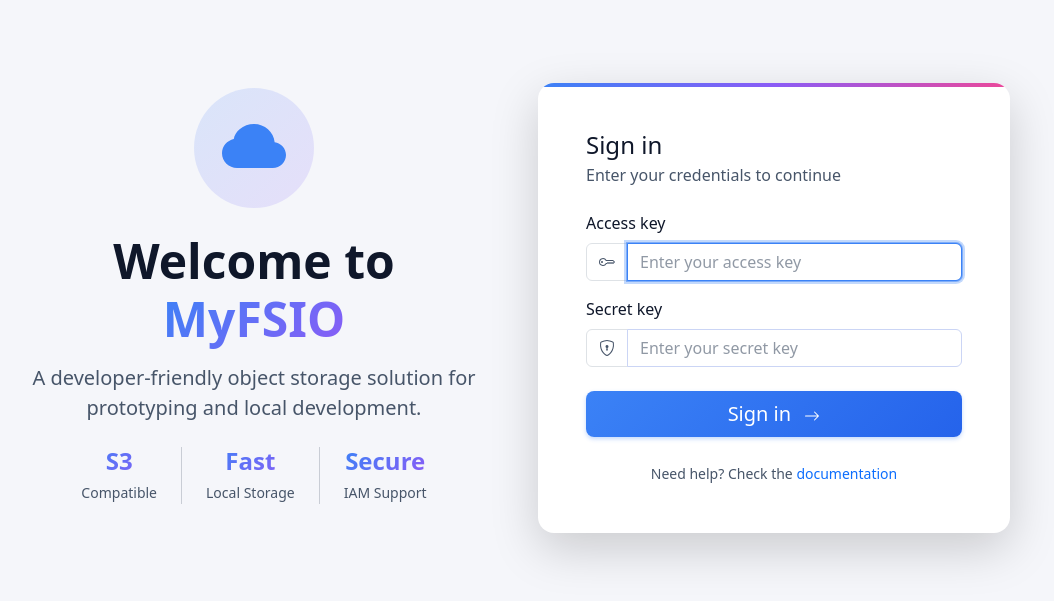
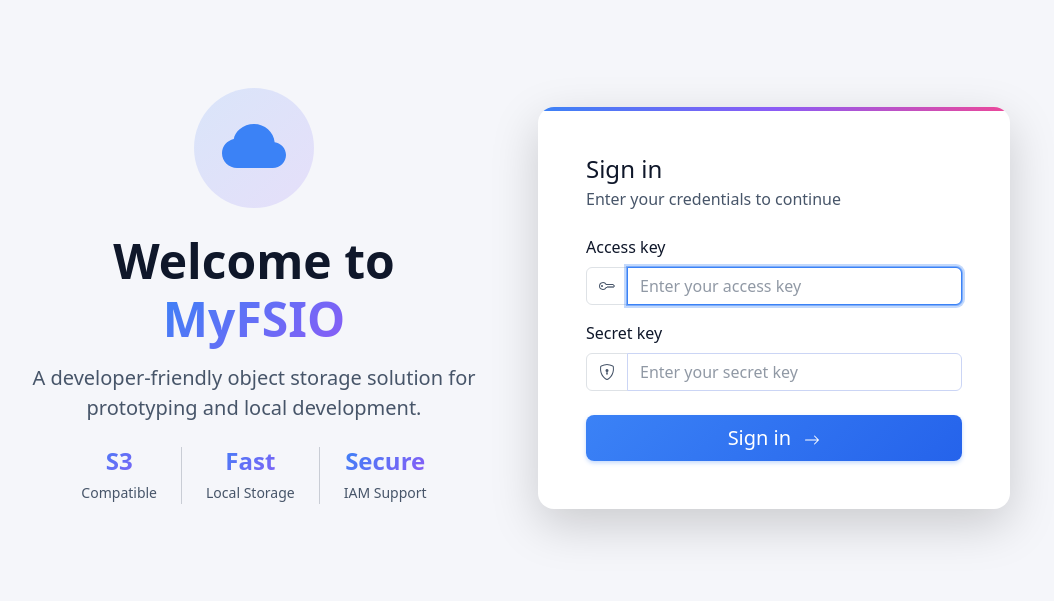
Before and after one commit to Kqjy/MyFSIO, a Flask app: page /ui/login in a window 1280 px wide. Shown: the top 601 px of the page, without its empty margins (126-1180 px from the left). Run offline with Flask 3, Linux system fonts and the light colour scheme; some libraries are stand-ins or nearby versions.

Commit message:
Remove the check out the documentation paragraph at login page

```diff
--- a/templates/login.html
+++ b/templates/login.html
@@ -73,9 +73,6 @@
             </svg>
           </button>
         </form>
-        <div class="text-center mt-4">
-          <small class="text-muted">Need help? Check the <a href="{{ url_for('ui.docs_page') }}" class="text-decoration-none">documentation</a></small>
-        </div>
       </div>
     </div>
   </div>
```
